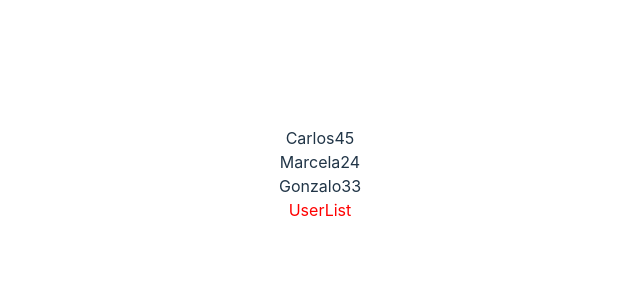
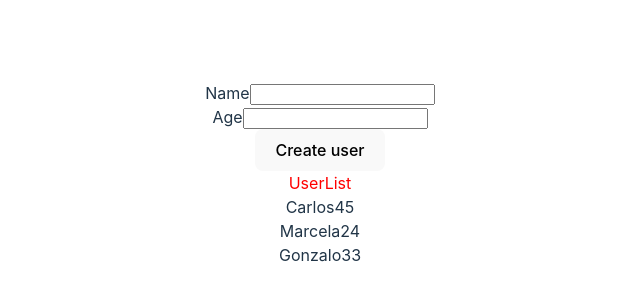
Before and after one commit to MrJouts/u-react-the-complete-guide, a React (Vite) app in the folder user-app/: page / in a window 1280 px wide. Shown: the part 226-526 px from the top of the page, without its empty margins (320-960 px from the left). Built offline with nearby package versions, Linux system fonts and the light colour scheme.

Commit message:
created form component

```diff
--- a/user-app/src/App.tsx
+++ b/user-app/src/App.tsx
@@ -1,5 +1,6 @@
 import { useState } from "react";
 import "./App.css";
+import UserForm from "./components/UserForm/UserForm";
 import UserList from "./components/UserList/UserList";
 
 const DEFAULT_USERS = [
@@ -25,13 +26,14 @@ function App() {
 
   return (
     <div className="user-app">
+      <UserForm />
+      <UserList />
       {users.map(({ name, age }) => (
         <div>
           <span>{name}</span>
           <span>{age}</span>
         </div>
       ))}
-      <UserList />
     </div>
   );
 }
--- /dev/null
+++ b/user-app/src/components/UserForm/UserForm.tsx
@@ -0,0 +1,38 @@
+import { ChangeEvent, ReactEventHandler, useState } from "react";
+
+type Events = {};
+
+const UserForm = () => {
+  const [name, setName] = useState("");
+  const [age, setAge] = useState(null);
+
+  const handleNameChange = (e: ChangeEvent<HTMLInputElement>) =>
+    setName(e.target.value);
+
+  const handleAgeChange = (e: ChangeEvent<HTMLInputElement>) =>
+    setName(e.target.value);
+
+  const handleSubmit = () => {
+    event?.preventDefault();
+
+    console.log("new user", name, age);
+  };
+
+  return (
+    <div>
+      <form>
+        <div>
+          <label htmlFor="name">Name</label>
+          <input type="text" />
+        </div>
+        <div>
+          <label htmlFor="age">Age</label>
+          <input type="text" />
+        </div>
+        <button type="submit">Create user</button>
+      </form>
+    </div>
+  );
+};
+
+export default UserForm;
```
Also changed, not shown: user-app/src/components/UserForm/UserForm.scss (added).
